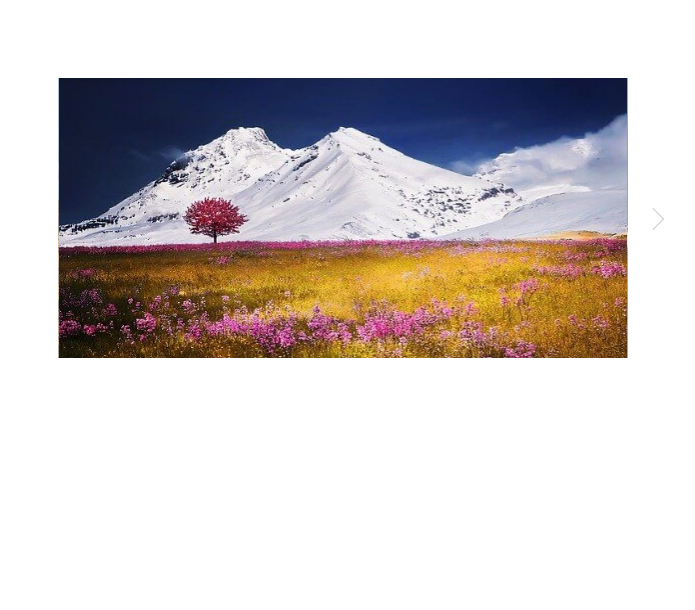
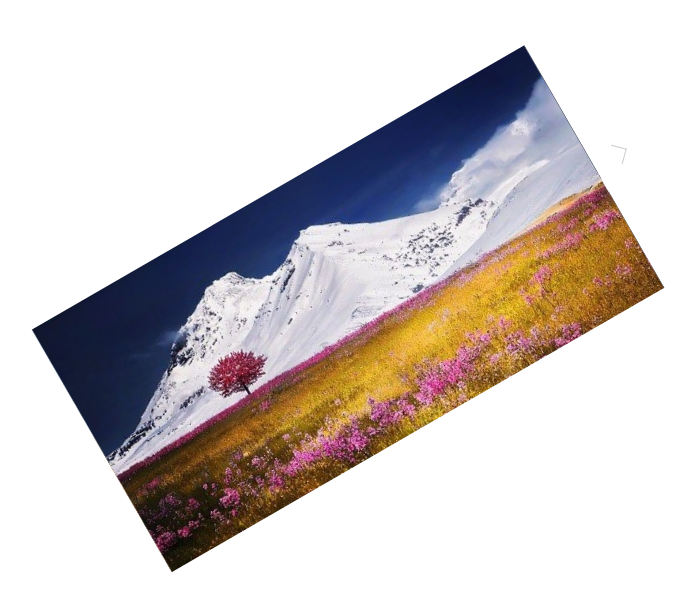
Before and after one commit to redrabbit1104/javascript_programs, a plain HTML site: page slide-animation/index.html in a window 1280 px wide. Shown: the whole page, without its empty margins (297-992 px from the left). Drawn offline with Linux system fonts and the light colour scheme; files whose address does not match are found by name.

Commit message:
modify css for slide-animation

```diff
--- a/slide-animation/css/_slide.scss
+++ b/slide-animation/css/_slide.scss
@@ -1,7 +1,8 @@
 .slide {
   height: 400px;
-  margin: 0 auto;
   position: relative;
+  margin-top: 100px;
+  transform: rotate(-30deg);
   &_main {
     height: 400px;
     margin: 0 auto;
```
Also changed, not shown: slide-animation/css/app.css.
